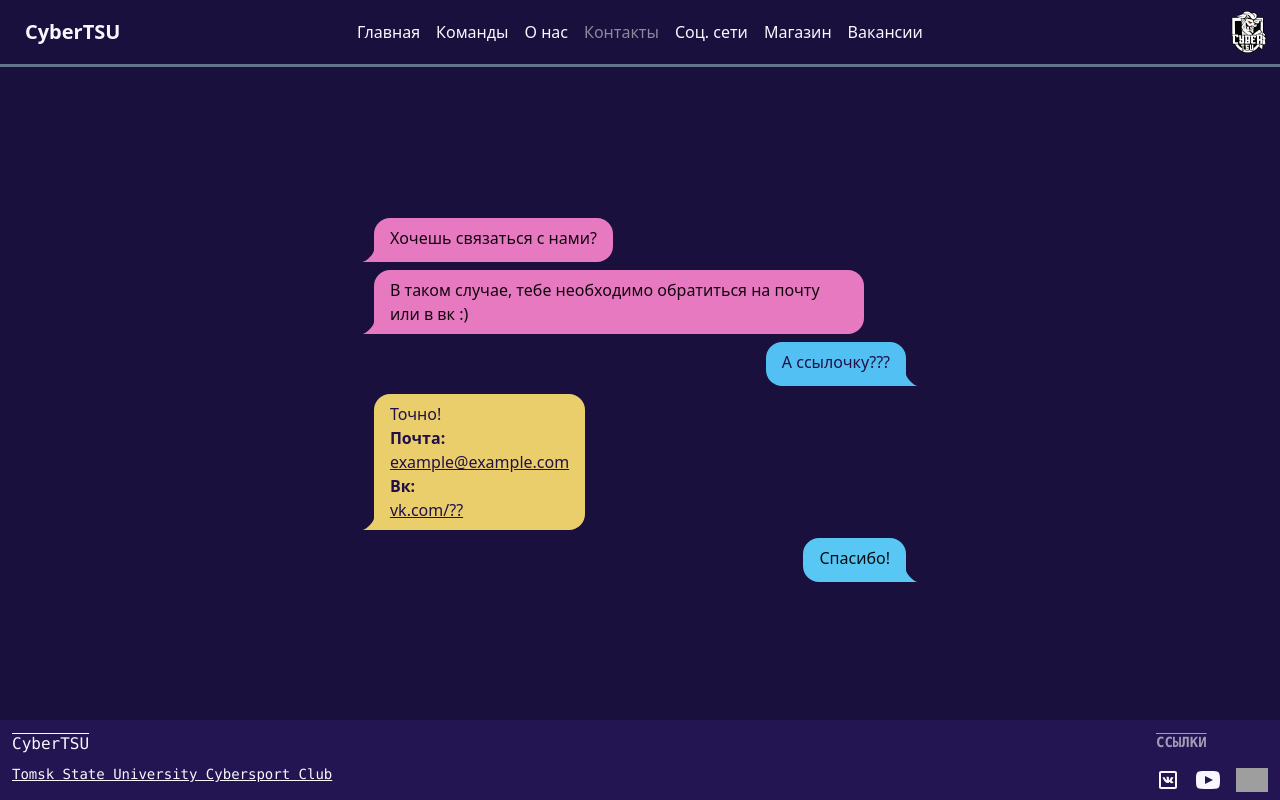
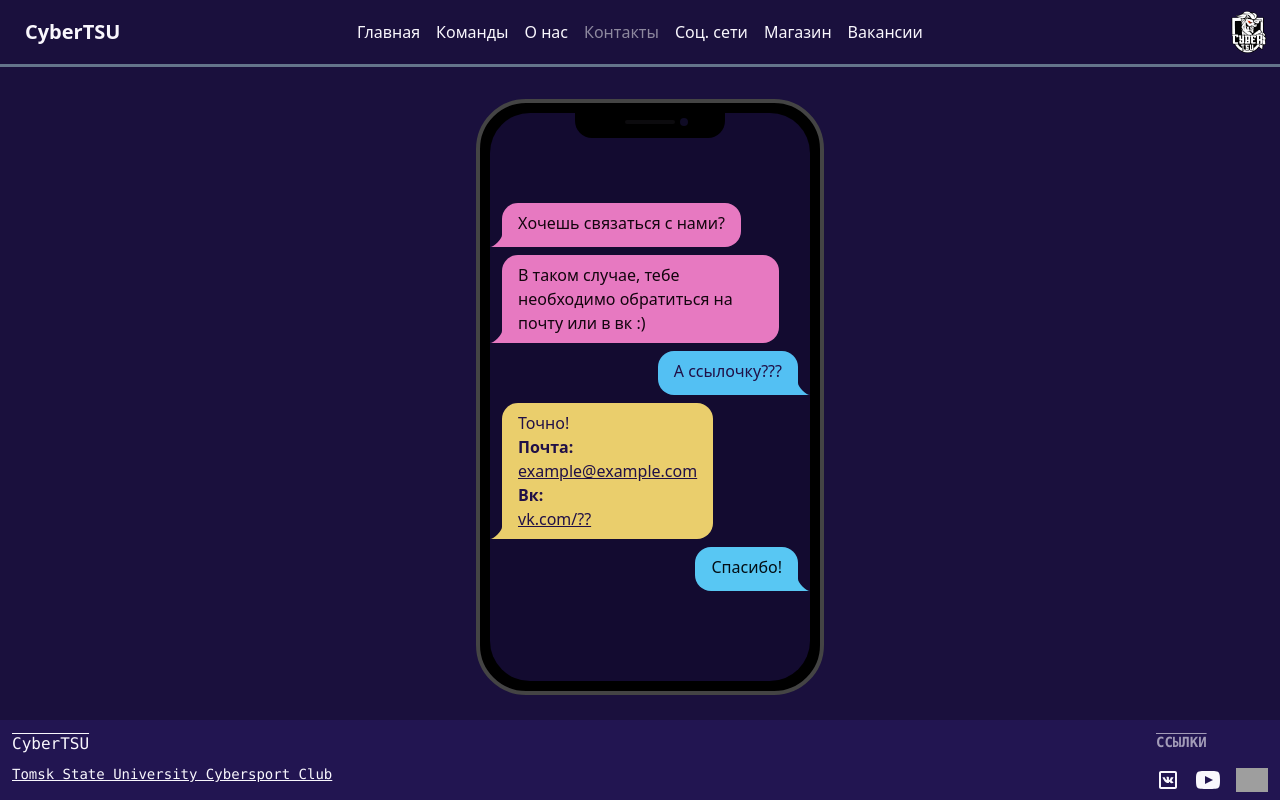
Before and after one commit to Fuminshou-dev/cyberTSU-svelte, a SvelteKit app: page /contacts in a window 1280 px wide. Built offline with nearby package versions, Linux system fonts and the light colour scheme; grey boxes are pictures that could not be loaded.

Commit message:
small changes on contacts page

```diff
--- a/src/routes/contacts/+page.svelte
+++ b/src/routes/contacts/+page.svelte
@@ -1,5 +1,52 @@
-<div class="flex justify-center items-center self-center h-full w-dvw">
+<div
+  class="justify-center hidden md:flex items-center self-center h-full w-dvw select-none"
+>
+  <h1 class="break-words pl-5">
+    <div class="mockup-phone">
+      <div class="camera"></div>
+      <div class="display">
+        <div class="artboard artboard-demo phone-1">
           <div class="">
+            <div>
+              <div class="chat chat-start">
+                <div class="chat-bubble chat-bubble-primary">
+                  Хочешь связаться с нами?
+                </div>
+              </div>
+              <div class="chat chat-start">
+                <div class="chat-bubble chat-bubble-primary">
+                  В таком случае, тебе необходимо обратиться на почту или в вк
+                  :)
+                </div>
+              </div>
+              <div class="chat chat-end">
+                <div class="chat-bubble chat-bubble-info">А ссылочку???</div>
+              </div>
+
+              <div class="chat chat-start">
+                <div class="chat-bubble chat-bubble-warning">
+                  Точно! <p class="font-bold">Почта:</p>
+                  <p class="underline select-all">example@example.com</p>
+                  <p class="font-bold">Вк:</p>
+                  <a href="https://vk.com/" class="underline" target="_blank">
+                    vk.com/??
+                  </a>
+                </div>
+              </div>
+              <div class="chat chat-end">
+                <div class="chat-bubble chat-bubble-secondary">Спасибо!</div>
+              </div>
+            </div>
+          </div>
+        </div>
+      </div>
+    </div>
+  </h1>
+</div>
+
+<div
+  class="flex justify-center md:hidden items-center self-center h-full w-dvw m-0 p-0"
+>
   <div>
     <div class="chat chat-start">
       <div class="chat-bubble chat-bubble-primary">
@@ -18,7 +65,7 @@
     <div class="chat chat-start">
       <div class="chat-bubble chat-bubble-warning">
         Точно! <p class="font-bold">Почта:</p>
-          <p class="underline">example@example.com</p>
+        <p class="underline select-all">example@example.com</p>
         <p class="font-bold">Вк:</p>
         <a href="https://vk.com/" class="underline" target="_blank">
           vk.com/??
@@ -30,4 +77,3 @@
     </div>
   </div>
 </div>
-</div>
```
Lines whose indentation alone changed are shown as unchanged.
